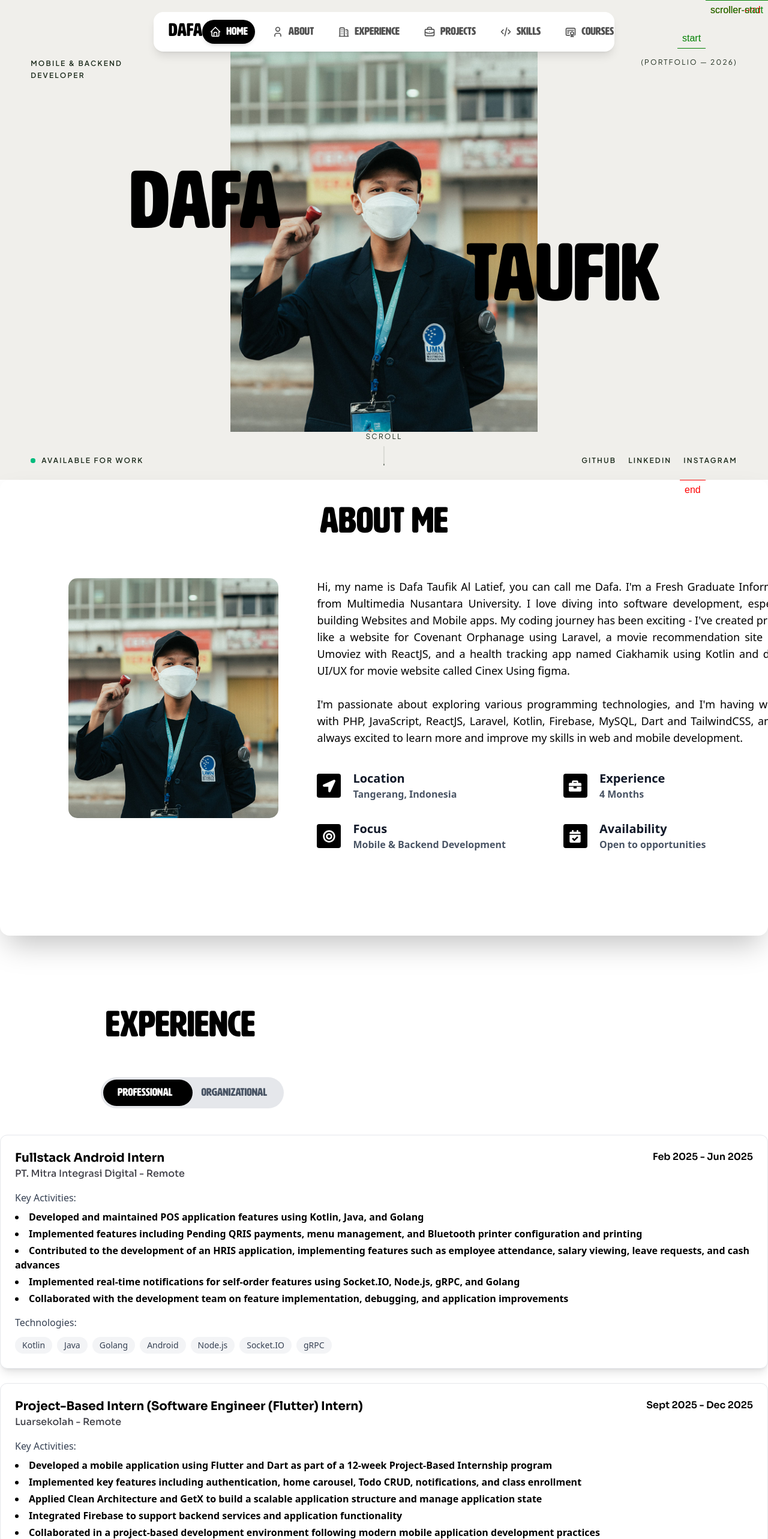
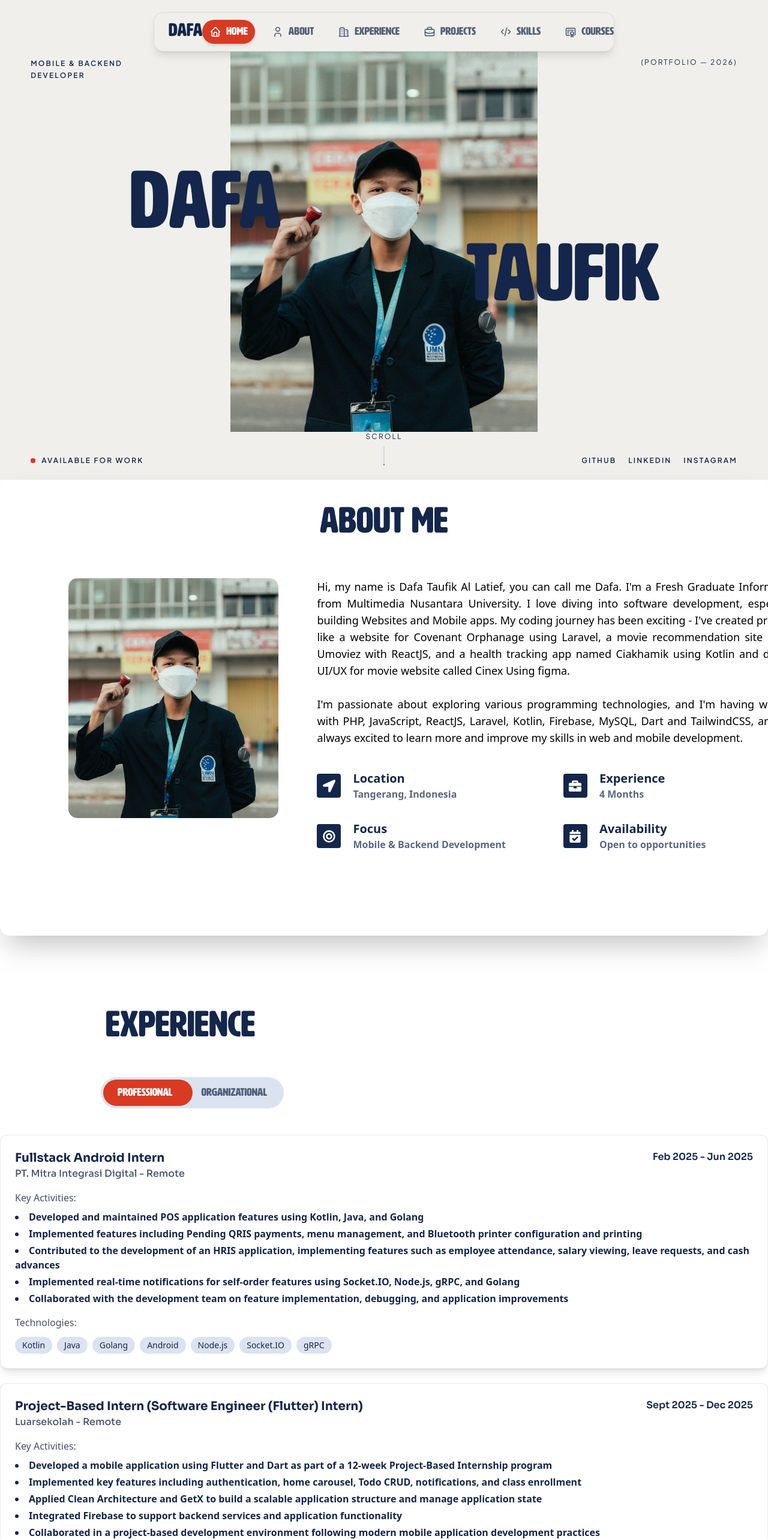
Before and after one commit to DafaTaufik/web-porto, a React (Vite) app: page / in a window 1280 px wide. Shown: the top 2566 px of the page at 60% size. Built offline with nearby package versions, Linux system fonts and the light colour scheme.

Commit message:
temporary color and design

```diff
--- a/src/components/layout/Footer.jsx
+++ b/src/components/layout/Footer.jsx
@@ -6,7 +6,7 @@ import ic_github from "../../assets/Icon/github.png";
 
 export default function Footer(){
     return(
-        <div className="bg-black mt-20 w-full h-[300px] flex justify-center">
+        <div className="bg-navy mt-20 w-full h-[300px] flex justify-center">
             <div className="w-7xl text-white  h-full py-12 flex flex-col">
                 <p className="font-HWT text-5xl">Contact</p>
                 <p className="font-Inter">Currently i </p>
--- a/src/components/sections/AboutMe.jsx
+++ b/src/components/sections/AboutMe.jsx
@@ -27,7 +27,6 @@ export default function AboutMe() {
         start: "10% top",
         end: "100% top",
         scrub: 1,
-        markers: true,
       },
     });
 
@@ -55,7 +54,7 @@ export default function AboutMe() {
       ></div>
 
       {/* Title - di atas background */}
-      <span className="font-HWT text-5xl md:text-6xl text-black mt-10 relative z-10">About Me</span>
+      <span className="font-HWT text-5xl md:text-6xl text-navy mt-10 relative z-10">About Me</span>
       {/* Div konten - lebar statis = ukuran akhir bgRef, konten stay tidak bergerak */}
       <div
         className="w-[95vw] md:w-[89vw] px-7 md:px-10 flex flex-col md:flex-row justify-center md:justify-start md:gap-16 md:mt-16 relative z-10"
@@ -92,42 +91,42 @@ export default function AboutMe() {
           <div className="w-full flex">
             <div className="grid grid-cols-2 gap-y-8 gap-x-24 font-sans">
               <div className="flex flex-row gap-5 items-center">
-                <div className="flex bg-black w-10 h-10  items-center justify-center rounded">
+                <div className="flex bg-navy w-10 h-10  items-center justify-center rounded">
                   <FaLocationArrow className="text-white" size={21} />
                 </div>
                 <div className="flex flex-col">
-                  <h3 className="font-semibold text-xl text-gray-900">Location</h3>
-                  <p className="text-gray-600 font-semibold">Tangerang, Indonesia</p>
+                  <h3 className="font-semibold text-xl text-navy">Location</h3>
+                  <p className="text-navy/70 font-semibold">Tangerang, Indonesia</p>
                 </div>
               </div>
 
               <div className="flex flex-row gap-5 items-center">
-                <div className="flex bg-black w-10 h-10  items-center justify-center rounded">
+                <div className="flex bg-navy w-10 h-10  items-center justify-center rounded">
                   <FaBriefcase className="text-white" size={21} />
                 </div>
                 <div className="flex flex-col">
-                  <h3 className="font-semibold text-xl text-gray-900">Experience</h3>
-                  <p className="text-gray-600 font-semibold">4 Months</p>
+                  <h3 className="font-semibold text-xl text-navy">Experience</h3>
+                  <p className="text-navy/70 font-semibold">4 Months</p>
                 </div>
               </div>
 
               <div className="flex flex-row gap-5 items-center">
-                <div className="flex bg-black w-10 h-10  items-center justify-center rounded">
+                <div className="flex bg-navy w-10 h-10  items-center justify-center rounded">
                   <FaBullseye className="text-white" size={21} />
                 </div>
                 <div className="flex flex-col">
-                  <h3 className="font-semibold text-xl text-gray-900">Focus</h3>
-                  <p className="text-gray-600 font-semibold">Mobile & Backend Development</p>
+                  <h3 className="font-semibold text-xl text-navy">Focus</h3>
+                  <p className="text-navy/70 font-semibold">Mobile & Backend Development</p>
                 </div>
               </div>
 
               <div className="flex flex-row gap-5 items-center">
-                <div className="flex bg-black w-10 h-10  items-center justify-center rounded">
+                <div className="flex bg-navy w-10 h-10  items-center justify-center rounded">
                   <FaCalendarCheck className="text-white" size={21} />
                 </div>
                 <div className="flex flex-col">
-                  <h3 className="font-semibold text-xl text-gray-900">Availability</h3>
-                  <p className="text-gray-600 font-semibold">Open to opportunities</p>
+                  <h3 className="font-semibold text-xl text-navy">Availability</h3>
+                  <p className="text-navy/70 font-semibold">Open to opportunities</p>
                 </div>
               </div>
             </div>
--- a/src/components/sections/Experience.jsx
+++ b/src/components/sections/Experience.jsx
@@ -67,15 +67,15 @@ export function Experience() {
     <section id="experience" className="w-full">
       <div className="max-w-7xl w-fit mt-20 lg:mx-44">
         {/* Headline */}
-        <h2 className="font-HWT text-5xl md:text-6xl text-black dark:text-white max-w-4xl">Experience</h2>
+        <h2 className="font-HWT text-5xl md:text-6xl text-navy dark:text-white max-w-4xl">Experience</h2>
         <p className="text-neutral-700 dark:text-neutral-300 text-sm md:text-base max-w-sm"></p>
       </div>
 
       {/* Tabs */}
-      <div className="relative flex bg-gray-200 ml-42 mt-14  mb-11 dark:bg-neutral-800 rounded-full w-fit p-1">
+      <div className="relative flex bg-mist ml-42 mt-14  mb-11 dark:bg-neutral-800 rounded-full w-fit p-1">
         {/* Sliding pill hitam */}
         <div
-          className="absolute top-1 bottom-1 rounded-full bg-black transition-all duration-700 ease-in-out"
+          className="absolute top-1 bottom-1 rounded-full bg-accent transition-all duration-700 ease-in-out"
           style={{
             width: "calc(50% - 4px)",
             left: activeTab === "Professional" ? "4px" : "calc(50%)",
@@ -87,7 +87,7 @@ export function Experience() {
             key={tab}
             onClick={() => handleTabChange(tab)}
             className={`relative z-10 px-6 py-2 rounded-full text-lg font-HWT font-medium transition-colors duration-700
-              ${activeTab === tab ? "text-white" : "text-gray-600 dark:text-neutral-400 hover:text-black dark:hover:text-white"}`}
+              ${activeTab === tab ? "text-white" : "text-navy/70 dark:text-neutral-400 hover:text-navy dark:hover:text-white"}`}
           >
             {tab}
           </button>
--- a/src/components/sections/Home.jsx
+++ b/src/components/sections/Home.jsx
@@ -89,7 +89,7 @@ export function Home() {
   }, []);
 
   return (
-    <section ref={sectionRef} id="home" className="relative isolate w-full h-screen min-h-[560px] overflow-hidden bg-[#F0EFEB]">
+    <section ref={sectionRef} id="home" className="relative isolate w-full h-screen min-h-[560px] overflow-hidden bg-cream">
       {/* Foto — terbuka dari tengah saat kata-kata mulai membuka */}
       <div className="absolute inset-0 flex items-center justify-center z-10">
         <div ref={photoRef} className="h-[80vh] w-[min(64vh,72vw)] overflow-hidden">
@@ -98,7 +98,7 @@ export function Home() {
       </div>
 
       {/* Headline */}
-      <h1 className="absolute inset-0 z-20 flex items-center justify-center pointer-events-none font-HWT text-black text-[clamp(4rem,15vw,16rem)] leading-[0.9]">
+      <h1 className="absolute inset-0 z-20 flex items-center justify-center pointer-events-none font-HWT text-navy text-[clamp(4rem,15vw,16rem)] leading-[0.9]">
         <span ref={groupRef} className="flex flex-col">
           <span ref={(el) => (masksRef.current[0] = el)} className="block overflow-hidden py-[0.06em] -my-[0.06em]">
             <span ref={(el) => (wordsRef.current[0] = el)} className="block whitespace-nowrap">
@@ -114,7 +114,7 @@ export function Home() {
       </h1>
 
       {/* Info pendukung di sekitar foto */}
-      <div className="absolute inset-0 z-[25] pointer-events-none font-PlusJakartaSans text-[#1B2A1B] text-[11px] sm:text-xs uppercase tracking-[0.18em]">
+      <div className="absolute inset-0 z-[25] pointer-events-none font-PlusJakartaSans text-navy text-[11px] sm:text-xs uppercase tracking-[0.18em]">
         <p className="hero-info absolute top-24 left-[4vw] hidden md:block font-semibold leading-relaxed">
           Mobile & Backend
           <br />
@@ -125,16 +125,16 @@ export function Home() {
 
         <p className="hero-info absolute bottom-6 left-[4vw] hidden sm:flex items-center gap-2.5 font-semibold">
           <span className="relative flex h-2 w-2">
-            <span className="absolute inline-flex h-full w-full animate-ping rounded-full bg-emerald-500 opacity-75" />
-            <span className="relative inline-flex h-2 w-2 rounded-full bg-emerald-500" />
+            <span className="absolute inline-flex h-full w-full animate-ping rounded-full bg-accent opacity-75" />
+            <span className="relative inline-flex h-2 w-2 rounded-full bg-accent" />
           </span>
           Available for work
         </p>
 
         <div className="hero-info absolute bottom-6 left-1/2 -translate-x-1/2 flex flex-col items-center gap-2 opacity-60">
           <span>Scroll</span>
-          <span className="relative block h-8 w-px overflow-hidden bg-[#1B2A1B]/20">
-            <span className="hero-scroll-bar absolute inset-0 bg-[#1B2A1B]" />
+          <span className="relative block h-8 w-px overflow-hidden bg-navy/20">
+            <span className="hero-scroll-bar absolute inset-0 bg-navy" />
           </span>
         </div>
 
@@ -151,10 +151,10 @@ export function Home() {
         </div>
       </div>
 
-      {/* Intro: penutup hijau berbentuk anak tangga */}
+      {/* Intro: penutup navy berbentuk anak tangga */}
       <div className="absolute inset-0 z-30 pointer-events-none flex flex-col" aria-hidden="true">
         {Array.from({ length: STAIRS }).map((_, i) => (
-          <div key={i} ref={(el) => (stairsRef.current[i] = el)} className="flex-1 bg-[#242B19] -mb-px" />
+          <div key={i} ref={(el) => (stairsRef.current[i] = el)} className="flex-1 bg-navy -mb-px" />
         ))}
       </div>
     </section>
--- a/src/components/sections/Skills.jsx
+++ b/src/components/sections/Skills.jsx
@@ -38,8 +38,8 @@ const SkillBar = ({ name, percentage, icon: Icon, color: Color, isVisible }) =>
         </div>
         <span className="font-HWT text-lg">{currentPercentage}%</span>
       </div>
-      <div className="w-full h-3 bg-gray-200 rounded-full overflow-hidden">
-        <div className="h-full bg-black transition-all duration-2000 ease-out rounded-full" style={{ width: `${width}%` }} />
+      <div className="w-full h-3 bg-mist rounded-full overflow-hidden">
+        <div className="h-full bg-navy transition-all duration-2000 ease-out rounded-full" style={{ width: `${width}%` }} />
       </div>
     </div>
   );
@@ -71,7 +71,7 @@ export default function Skills() {
   }, []);
 
   return (
-    <section id="skills" ref={sectionRef} className="w-full min-h-screen flex flex-col justify-center items-center py-8 px-24 bg-white">
+    <section id="skills" ref={sectionRef} className="w-full min-h-screen flex flex-col justify-center items-center py-8 px-24 bg-cream">
       <h2 className="font-HWT text-6xl mb-24">Skills</h2>
       <div className="w-full grid grid-cols-1 md:grid-cols-2 lg:grid-cols-3 gap-x-10 gap-y-10">
         {skillsData.map((skill, index) => (
--- a/src/components/ui/Card.jsx
+++ b/src/components/ui/Card.jsx
@@ -3,7 +3,7 @@ import Logo from "../../assets/Image/CiakhamikLogo.png";
 
 export default function Card() {
   return (
-    <div className="w-[973] h-[407] bg-black border-2 flex rounded-2xl text-white ">
+    <div className="w-[973] h-[407] bg-navy border-2 flex rounded-2xl text-white ">
         <div className="p-7 grid grid-cols-2 gap-6">
         <div className="w-fit h-fit">
             <img src={Logo} className="w-[450px] h-[350px] rounded-2xl" alt="Logo" />
--- a/src/components/ui/FloatingNav.jsx
+++ b/src/components/ui/FloatingNav.jsx
@@ -65,13 +65,13 @@ export const FloatingNav = ({ navItems, className }) => {
         animate={{ y: visible ? 0 : -100, opacity: visible ? 1 : 0 }}
         transition={{ duration: 0.45, ease: "easeOut" }}
         className={clsx(
-          "flex max-w-[90%] sm:max-w-[60%] fixed top-5 inset-x-0 mx-auto border border-transparent dark:border-white/[0.2] rounded-2xl dark:bg-black bg-white shadow-lg z-[5000] py-2 px-2 sm:py-3 sm:px-4 md:px-6 justify-between",
+          "flex max-w-[90%] sm:max-w-[60%] fixed top-5 inset-x-0 mx-auto border border-navy/10 dark:border-white/[0.2] rounded-2xl dark:bg-black bg-cream shadow-lg z-[5000] py-2 px-2 sm:py-3 sm:px-4 md:px-6 justify-between",
           className
           // "flex max-w-[46%] fixed top-5 inset-x-0 mx-auto border border-transparent dark:border-white/[0.2] rounded-2xl dark:bg-black bg-white shadow-lg z-[5000] pr-2 pl-8 py-3 items-center justify-center space-x-4",
           // className
         )}
       >
-        <p className="font-HWT text-2xl sm:text-3xl lg:text-3xl dark:text-white">Dafa</p>
+        <p className="font-HWT text-2xl sm:text-3xl lg:text-3xl text-navy dark:text-white">Dafa</p>
         <div className=" flex space-x-1 md:space-x-3 xl:space-x-4">
           {navItems.map((navItem, idx) => {
             const sectionId = navItem.link.replace("#", "");
@@ -82,7 +82,7 @@ export const FloatingNav = ({ navItems, className }) => {
                 {isActive && (
                   <motion.span
                     layoutId="navHighlight"
-                    className="absolute inset-0 rounded-full bg-black dark:bg-white shadow-md"
+                    className="absolute inset-0 rounded-full bg-accent dark:bg-white shadow-md"
                     transition={{
                       type: "spring",
                       stiffness: 550, // makin besar makin cepat
@@ -96,14 +96,14 @@ export const FloatingNav = ({ navItems, className }) => {
                 <span
                   className={clsx(
                     "block sm:hidden relative z-10", // z-10 supaya text di atas bg
-                    isActive ? "text-white dark:text-black" : "dark:text-neutral-50 text-neutral-600 dark:hover:text-neutral-300 hover:text-neutral-500"
+                    isActive ? "text-white dark:text-black" : "dark:text-neutral-50 text-navy/70 dark:hover:text-neutral-300 hover:text-navy"
                   )}
                 >
                   {navItem.icon}
                 </span>
 
                 {/* Tablet ke atas: Icon + Text */}
-                <span className={clsx("hidden sm:flex items-center space-x-2 relative z-10", isActive ? "text-white dark:text-black" : "dark:text-neutral-50 text-neutral-600 dark:hover:text-neutral-300 hover:text-neutral-500")}>
+                <span className={clsx("hidden sm:flex items-center space-x-2 relative z-10", isActive ? "text-white dark:text-black" : "dark:text-neutral-50 text-navy/70 dark:hover:text-neutral-300 hover:text-navy")}>
                   <span className="hidden lg:block">{navItem.icon}</span>
                   <span className="text-sm sm:text-base md:text-lg">{navItem.name}</span>
                 </span>
--- a/src/components/ui/ProfessionalExperience.jsx
+++ b/src/components/ui/ProfessionalExperience.jsx
@@ -6,20 +6,20 @@ export const ProfessionalExperience = () => {
     <div className="max-w-7xl mx-auto">
       <div className="space-y-6">
         {ProfessionalExperienceData.map((experience, index) => (
-          <div key={index} className="bg-white dark:bg-neutral-900 rounded-xl shadow-lg p-6 border border-gray-200 dark:border-neutral-800">
+          <div key={index} className="bg-white dark:bg-neutral-900 rounded-xl shadow-lg p-6 border border-navy/10 dark:border-neutral-800">
             {/* Header */}
             <div className="flex flex-col font-Sora md:flex-row md:justify-between md:items-start mb-4">
               <div>
-                <h4 className="text-xl font-bold font-Sora text-black dark:text-white">{experience.position}</h4>
-                <p className="text-zinc-700 font-medium">{experience.company}</p>
+                <h4 className="text-xl font-bold font-Sora text-navy dark:text-white">{experience.position}</h4>
+                <p className="text-navy/80 font-medium">{experience.company}</p>
               </div>
-              <div className="text-base text-black font-semibold dark:text-neutral-400 mt-2 md:mt-0">{experience.duration}</div>
+              <div className="text-base text-navy font-semibold dark:text-neutral-400 mt-2 md:mt-0">{experience.duration}</div>
             </div>
 
             {/* Activities */}
             <div className="mb-4">
-              <h5 className="text-base font-medium text-gray-700 dark:text-neutral-300 mb-2">Key Activities:</h5>
-              <ul className="list-disc list-inside space-y-1 text-base font-semibold text-black">
+              <h5 className="text-base font-medium text-navy/80 dark:text-neutral-300 mb-2">Key Activities:</h5>
+              <ul className="list-disc list-inside space-y-1 text-base font-semibold text-navy">
                 {experience.activities.map((activity, idx) => (
                   <li key={idx}>{activity}</li>
                 ))}
@@ -28,10 +28,10 @@ export const ProfessionalExperience = () => {
 
             {/* Technologies */}
             <div>
-              <h5 className="text-base font-medium text-gray-700 dark:text-neutral-300 mb-3">Technologies:</h5>
+              <h5 className="text-base font-medium text-navy/80 dark:text-neutral-300 mb-3">Technologies:</h5>
               <div className="flex flex-wrap gap-2">
                 {experience.technologies.map((tech, idx) => (
-                  <span key={idx} className="px-3 py-1 bg-gray-100 dark:bg-neutral-800 text-gray-700 dark:text-neutral-300 rounded-full text-sm font-medium">
+                  <span key={idx} className="px-3 py-1 bg-mist dark:bg-neutral-800 text-navy dark:text-neutral-300 rounded-full text-sm font-medium">
                     {tech}
                   </span>
                 ))}
--- a/src/components/ui/Project.jsx
+++ b/src/components/ui/Project.jsx
@@ -4,7 +4,7 @@ import Card from "./Card";
 
 export function Project() {
     return(
-        <div className="w-full h-full bg-white flex flex-col items-center mt-20 mb-20">
+        <div id="projects" className="w-full h-full bg-cream flex flex-col items-center mt-20 mb-20">
             <span className="font-HWT text-6xl">Project</span>
             <div className="mt-20 grid grid-cols-1  gap-12 overflow-hidden">
                 <Card/>
--- a/src/index.css
+++ b/src/index.css
@@ -67,6 +67,12 @@
   --font-PublicSans: PublicSans, "sans-serif";
   --font-PlusJakartaSans: PlusJakartaSans, "sans-serif";
   --font-Sora: Sora, "sans-serif";
+
+  /* Palet: navy dari blazer di foto, krem dari latar hero, aksen dari senter/papan di foto. */
+  --color-navy: #14264b;
+  --color-cream: #f0efeb;
+  --color-accent: #d93a22;
+  --color-mist: #dce3f0; /* pendukung biru pucat, pengganti abu netral */
 }
 
 html,
```
Also changed, not shown: src/components/ui/CardCourse.jsx (+7 -7 lines), src/components/ui/Timeline.jsx (+4 -4 lines).
